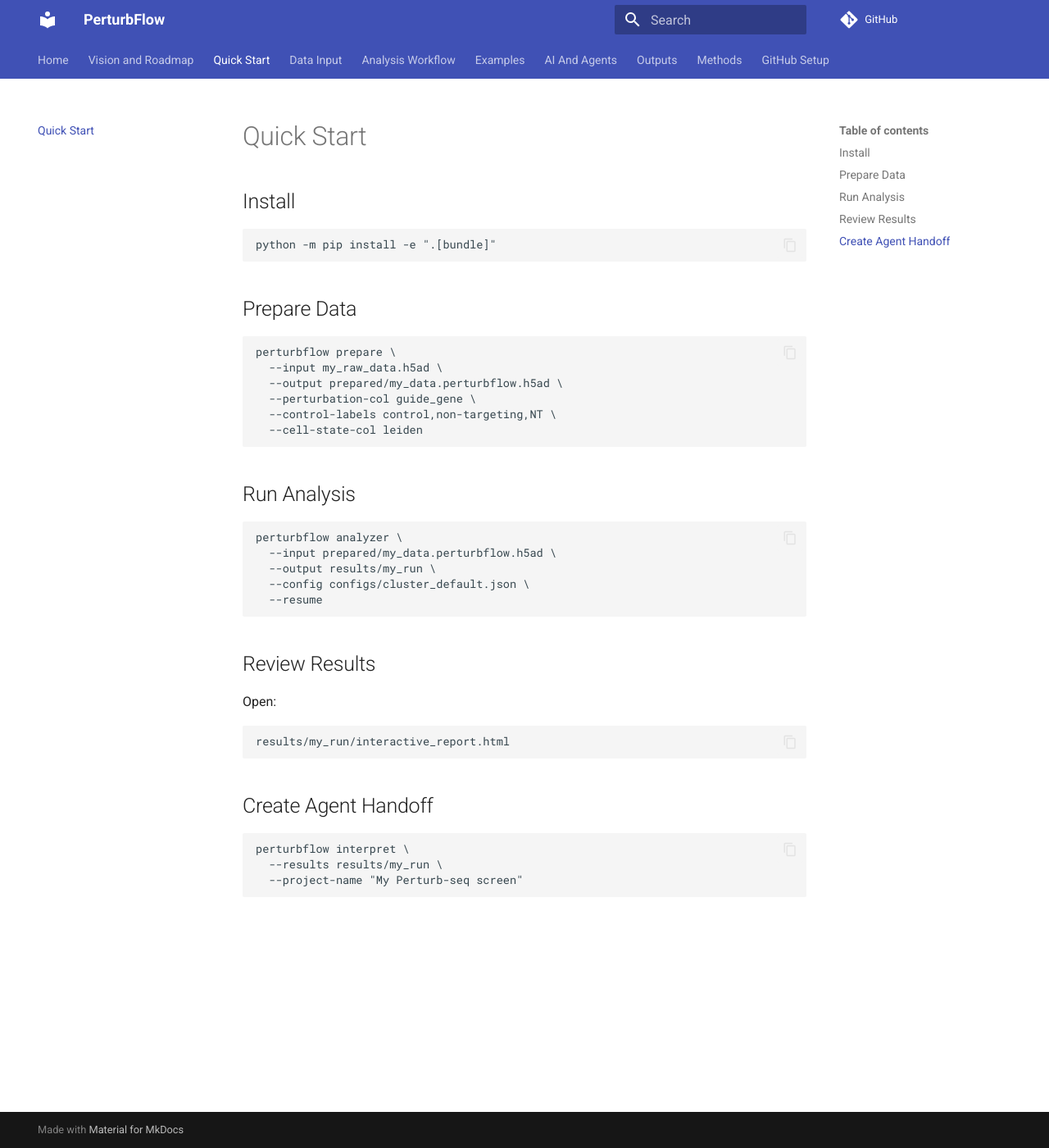
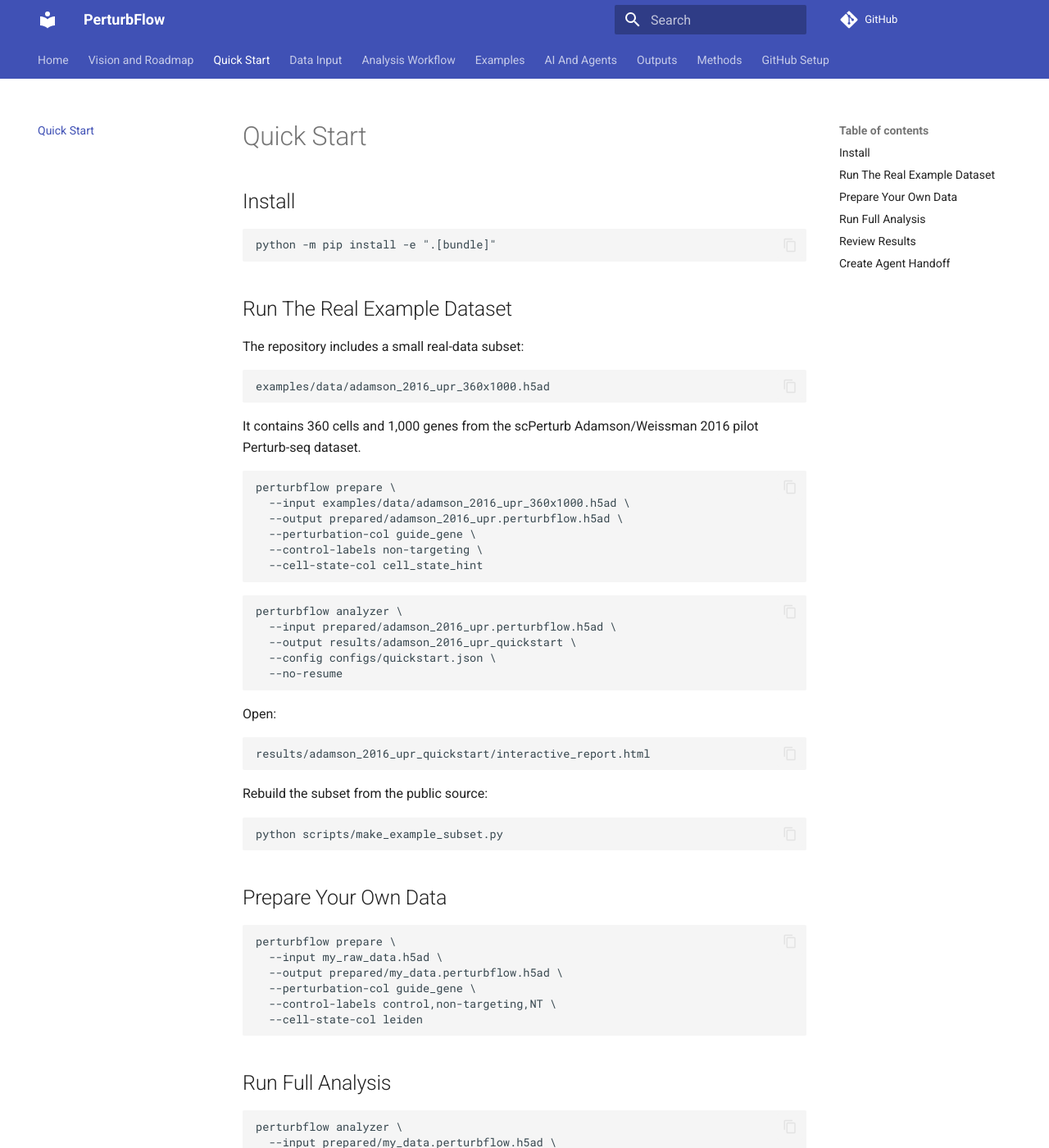
Before and after one commit to helenhuangmath/perturbflow-analyzer, an MkDocs documentation site: the page built from docs/quickstart.md, in a window 1280 px wide and 1400 px high. Shown: the whole window at 82% size. Built offline with MkDocs 1.6.1 and Material for MkDocs 9.7.7, drawn with Linux system fonts in a browser that asks for light colours; comment, search, counter and statistics services are not loaded.

Commit message:
Add quickstart real-data subset

````diff
--- a/docs/quickstart.md
+++ b/docs/quickstart.md
@@ -6,7 +6,47 @@
 python -m pip install -e ".[bundle]"
 ```
 
-## Prepare Data
+## Run The Real Example Dataset
+
+The repository includes a small real-data subset:
+
+```text
+examples/data/adamson_2016_upr_360x1000.h5ad
+```
+
+It contains 360 cells and 1,000 genes from the scPerturb Adamson/Weissman 2016
+pilot Perturb-seq dataset.
+
+```bash
+perturbflow prepare \
+  --input examples/data/adamson_2016_upr_360x1000.h5ad \
+  --output prepared/adamson_2016_upr.perturbflow.h5ad \
+  --perturbation-col guide_gene \
+  --control-labels non-targeting \
+  --cell-state-col cell_state_hint
+```
+
+```bash
+perturbflow analyzer \
+  --input prepared/adamson_2016_upr.perturbflow.h5ad \
+  --output results/adamson_2016_upr_quickstart \
+  --config configs/quickstart.json \
+  --no-resume
+```
+
+Open:
+
+```text
+results/adamson_2016_upr_quickstart/interactive_report.html
+```
+
+Rebuild the subset from the public source:
+
+```bash
+python scripts/make_example_subset.py
+```
+
+## Prepare Your Own Data
 
 ```bash
 perturbflow prepare \
@@ -17,7 +57,7 @@ perturbflow prepare \
   --cell-state-col leiden
 ```
 
-## Run Analysis
+## Run Full Analysis
 
 ```bash
 perturbflow analyzer \
````
Also changed, not shown: QUICK_START.md (+67 -7 lines), README.md (+26 -1 lines), examples/README.md (+8 -1 lines), examples/data/README.md (added, +24 -0 lines), 4 other files.
